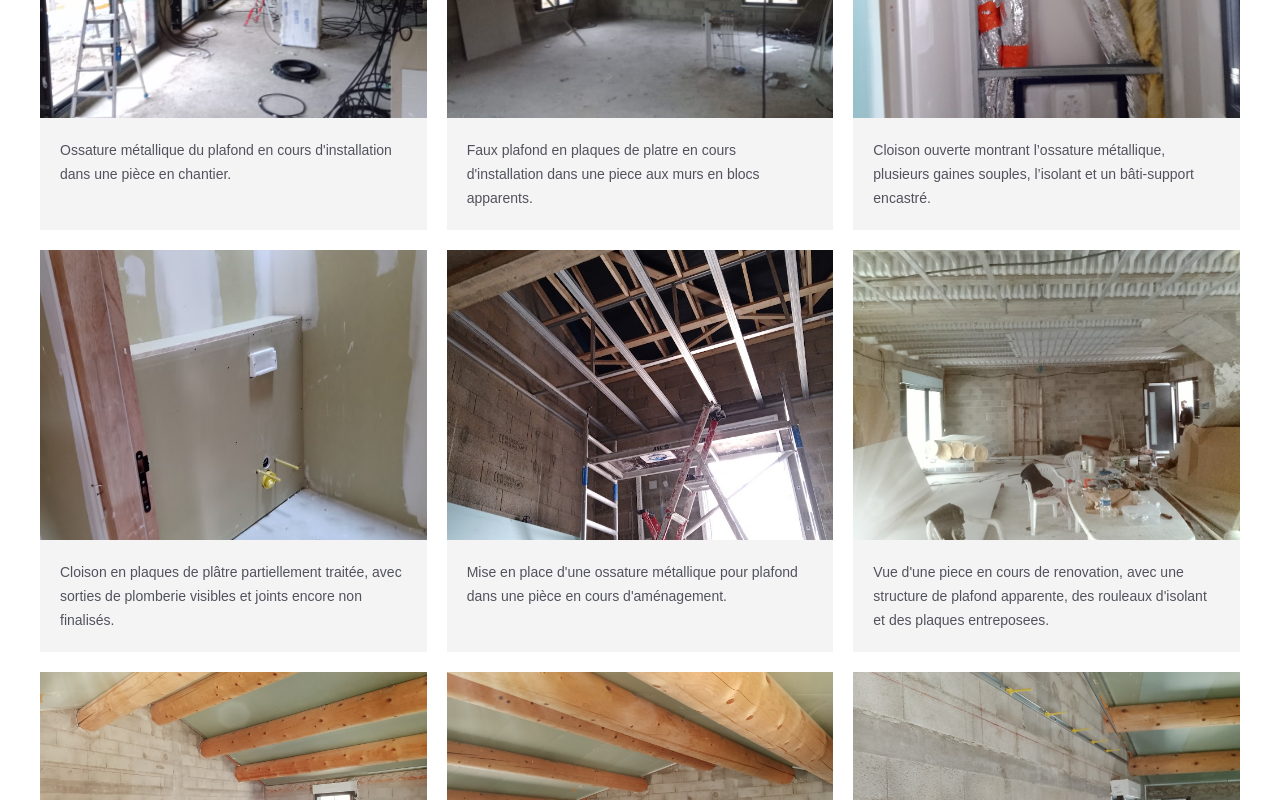
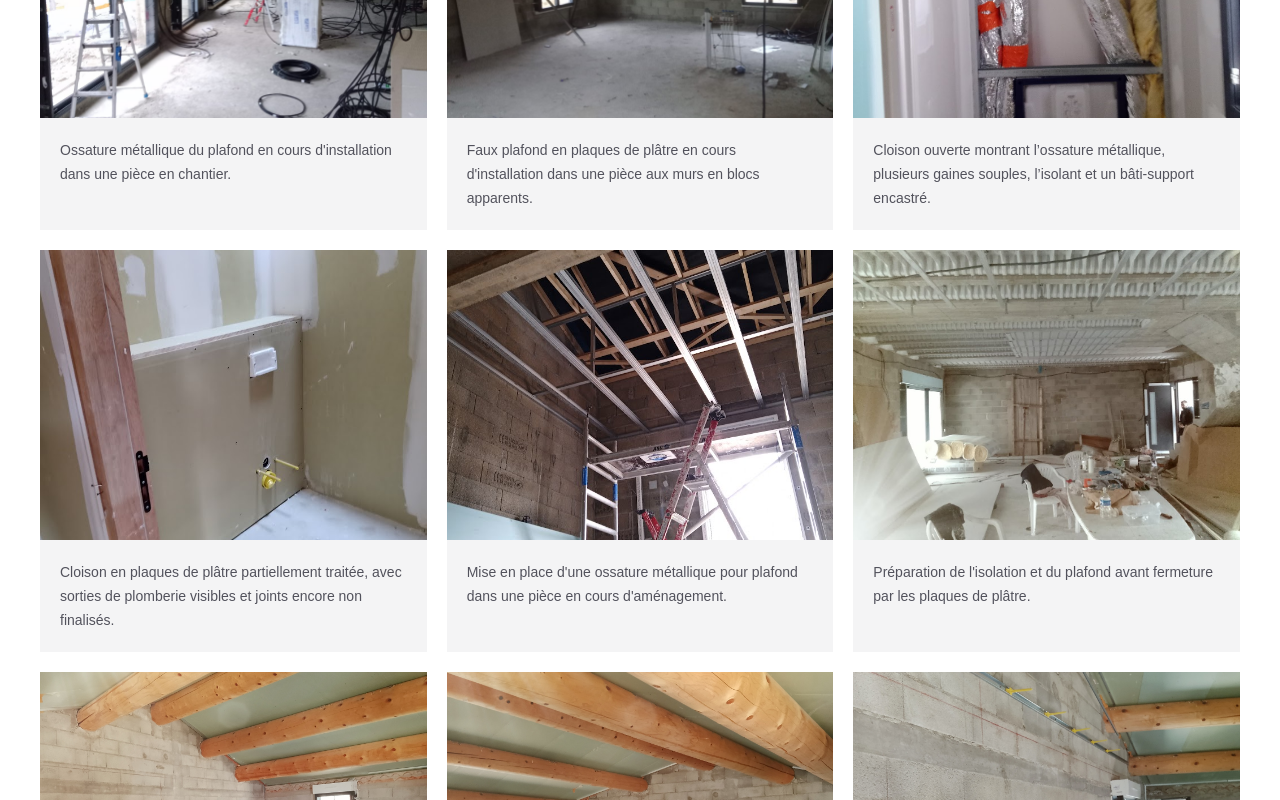
Before and after one commit to grouma84/vaucluse-amenagement-interieur, a Next.js app: page /realisations in a window 1280 px wide. Shown: the part 1420-2220 px from the top of the page. Built offline with nearby package versions, Linux system fonts and the light colour scheme.

Commit message:
Refine gallery categories and image descriptions

```diff
--- a/src/components/GalleryGrid.tsx
+++ b/src/components/GalleryGrid.tsx
@@ -9,10 +9,8 @@ const CATEGORY_LABELS: Record<string, string> = {
   cloison: "Cloisons",
   isolation: "Isolation",
   doublage: "Doublages",
-  renovation: "Rénovation",
   decoratif: "Décoratif",
   "joints-finitions": "Finitions",
-  autre: "Autres",
 }
 
 export function GalleryGrid() {
--- a/src/content/realisations.ts
+++ b/src/content/realisations.ts
@@ -19,14 +19,14 @@ export const REALISATIONS = [
   },
   {
     src: "/images/realisations/ossature-metallique-plafond-en-cours.jpg",
-    alt: "Pièce en chantier avec une ossature métallique visible au plafond, des câbles apparents et des fenêtres sur le côté.",
+    alt: "Ossature métallique de faux plafond en cours de pose dans une pièce en rénovation.",
     caption: "Ossature métallique du plafond en cours d'installation dans une pièce en chantier.",
     category: "plafond",
   },
   {
     src: "/images/realisations/faux-plafond-plaques-platre-en-cours.jpg",
-    alt: "Piece en chantier avec un faux plafond en plaques de platre partiellement pose et une ouverture visible dans la structure.",
-    caption: "Faux plafond en plaques de platre en cours d'installation dans une piece aux murs en blocs apparents.",
+    alt: "Pièce en chantier avec un faux plafond en plaques de plâtre partiellement posé et une ouverture visible dans la structure.",
+    caption: "Faux plafond en plaques de plâtre en cours d'installation dans une pièce aux murs en blocs apparents.",
     category: "plafond",
   },
   {
@@ -49,8 +49,8 @@ export const REALISATIONS = [
   },
   {
     src: "/images/realisations/isolation-plafond-chantier-renovation.jpg",
-    alt: "Piece en renovation avec structure de plafond apparente, rouleaux d'isolant et materiaux de chantier au sol.",
-    caption: "Vue d'une piece en cours de renovation, avec une structure de plafond apparente, des rouleaux d'isolant et des plaques entreposees.",
+    alt: "Isolation et ossature de plafond en cours dans une pièce en rénovation.",
+    caption: "Préparation de l'isolation et du plafond avant fermeture par les plaques de plâtre.",
     category: "isolation",
   },
   {
@@ -103,7 +103,7 @@ export const REALISATIONS = [
   },
   {
     src: "/images/realisations/ossature-metallique-cloison-en-cours-02.jpg",
-    alt: "Une ossature métallique est installée devant un mur maçonné, avec un véhicule ancien visible au premier plan.",
+    alt: "Ossature métallique d'une future cloison intérieure en cours de montage devant un mur maçonné.",
     caption: "Mise en place d’une ossature métallique pour une future cloison dans un espace intérieur.",
     category: "cloison",
   },
@@ -175,9 +175,9 @@ export const REALISATIONS = [
   },
   {
     src: "/images/realisations/piece-interieure-murs-briques-reseaux-apparents.jpg",
-    alt: "Pièce intérieure en chantier avec murs en briques apparentes, fenêtre, câbles et conduites visibles sous une charpente en bois.",
-    caption: "Les murs en briques, la fenêtre, les câbles et les conduites sont visibles dans cette pièce en cours d’aménagement.",
-    category: "autre",
+    alt: "Mur intérieur en briques avant doublage, avec réseaux techniques apparents sous une charpente en bois.",
+    caption: "Préparation de la pièce et des réseaux avant la réalisation du doublage intérieur.",
+    category: "doublage",
   },
   {
     src: "/images/realisations/doublage-plaques-platre-en-cours.jpg",
@@ -200,25 +200,25 @@ export const REALISATIONS = [
   {
     src: "/images/realisations/pose-isolation-murs-pare-vapeur.jpg",
     alt: "Panneaux isolants avec pare-vapeur visibles sur les murs d'une pièce en cours de chantier.",
-    caption: "Isolation des murs posée autour de deux fenêtres, avec joints apparents et câbles électriques en attente.",
+    caption: "Pose de l'isolation murale autour des fenêtres avant réalisation du parement intérieur.",
     category: "isolation",
   },
   {
     src: "/images/realisations/pose-isolation-murs-ossature-metallique.jpg",
     alt: "Isolation visible entre des montants métalliques autour de plusieurs fenêtres, avec des câbles apparents.",
-    caption: "Panneaux isolants et pare-vapeur visibles entre l’ossature métallique des murs, avant la pose du parement.",
+    caption: "Isolation maintenue entre les montants métalliques avant fermeture du doublage.",
     category: "isolation",
   },
   {
     src: "/images/realisations/isolation-murs-pare-vapeur-en-cours.jpg",
     alt: "Pièce en chantier avec isolation et pare-vapeur visibles sur les murs, fenêtres posées et ossature métallique apparente.",
-    caption: "Isolation et pare-vapeur visibles sur les murs d'une pièce en cours d'aménagement, avec ossature métallique apparente sur le mur du fond.",
+    caption: "Mise en place de l'isolation et du pare-vapeur avant réalisation du doublage intérieur.",
     category: "isolation",
   },
   {
     src: "/images/realisations/pose-isolation-ossature-metallique-mur.jpg",
     alt: "Mur en cours d'isolation avec panneaux isolants et ossature métallique visibles.",
-    caption: "Panneaux isolants et montants métalliques en cours de mise en place sur un mur.",
+    caption: "Préparation d'un doublage isolé avec mise en place des panneaux et des montants métalliques.",
     category: "isolation",
   },
   {
@@ -230,14 +230,14 @@ export const REALISATIONS = [
   {
     src: "/images/realisations/pose-isolation-pare-vapeur-ossature-metallique.jpg",
     alt: "Isolation avec pare-vapeur visible entre une ossature métallique et un mur en blocs.",
-    caption: "Panneaux isolants avec pare-vapeur posés dans une ossature métallique, devant un mur en blocs.",
+    caption: "Isolation et pare-vapeur intégrés à l'ossature avant fermeture du mur.",
     category: "isolation",
   },
   {
     src: "/images/realisations/plaques-platre-murs-plafond-en-cours-02.jpg",
     alt: "Pièce en cours d’aménagement avec murs et plafond en plaques de plâtre, câbles apparents et mur en briques visible.",
-    caption: "Murs et plafond revêtus de plaques de plâtre dans une pièce en cours de chantier, avec réseaux électriques apparents et mur en briques non habillé.",
-    category: "renovation",
+    caption: "Murs et plafond revêtus de plaques de plâtre au cours des travaux de doublage intérieur.",
+    category: "doublage",
   },
   {
     src: "/images/realisations/pose-plaques-platre-murs-plafond.jpg",
```
